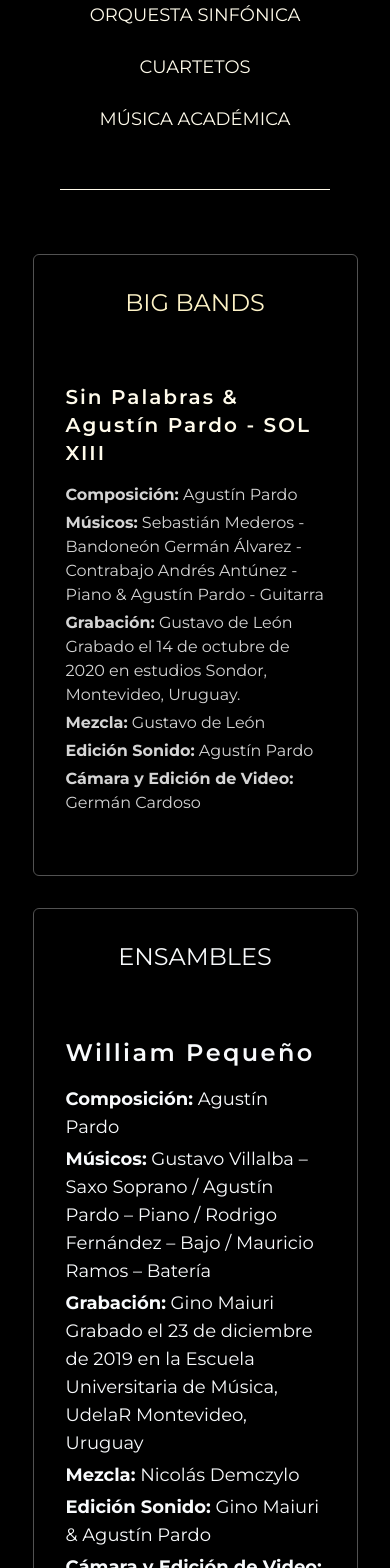
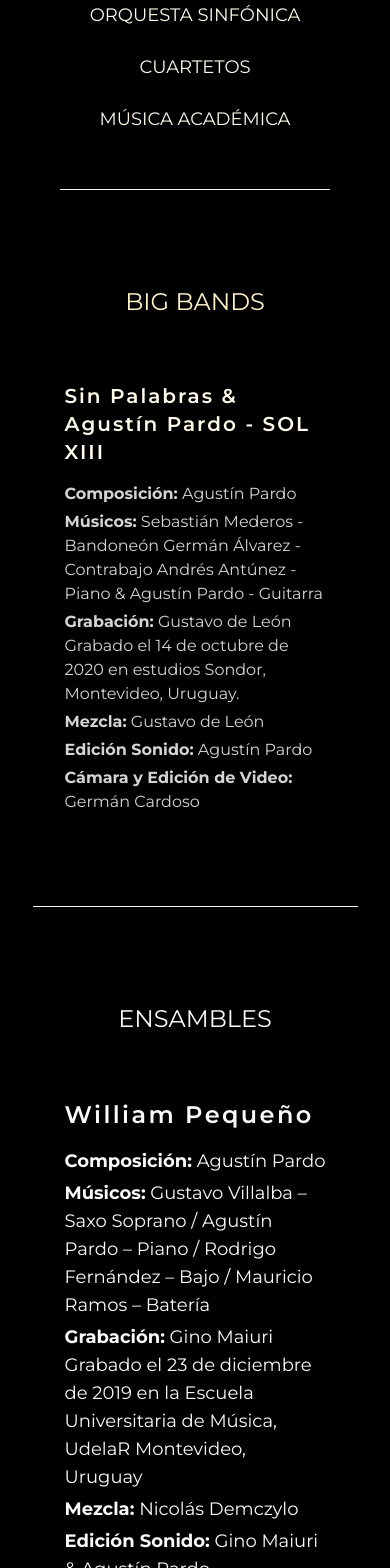
Before and after one commit to GC5355/web-agustin-pardo, a Next.js app: page /en/composicion in a window 390 px wide. Shown: the part 432-2000 px from the top of the page. Built offline with nearby package versions, Linux system fonts and the light colour scheme.

Commit message:
agregado separator composiciones

```diff
--- a/src/app/[locale]/composicion/page.tsx
+++ b/src/app/[locale]/composicion/page.tsx
@@ -148,7 +148,7 @@ export default function Composicion() {
       {/* Big Band*/}
       <Element
         name="BigBand"
-        className="border-solid border border-neutral-600 rounded-md p-2 mb-8 "
+        className="border-solid md:border border-neutral-600 rounded-md p-2 mb-8 "
       >
         <h2 className="text-amber-100 text-center justify-center text-2xl mb-10 mt-6">
           BIG BANDS
@@ -205,10 +205,13 @@ export default function Composicion() {
         </div>
       </Element>
 
+
+      <Separator className="md:hidden  mb-16 bg-amber-50 " />
+
       {/* Ensambles*/}
       <Element
         name="Ensambles"
-        className="border-solid border border-neutral-600 rounded-md p-2 mb-8 "
+        className="border-solid md:border border-neutral-600 rounded-md p-2 mb-8 "
       >
         <h2 className="text-center justify-center  text-2xl mb-10 mt-6">
           ENSAMBLES
@@ -263,10 +266,12 @@ export default function Composicion() {
         </div>
       </Element>
 
+      <Separator className="md:hidden  mb-16 bg-amber-50 " />
+
       {/* CUARTETOS */}
       <Element
         name="Cuartetos"
-        className="border-solid border border-neutral-600 rounded-md p-2 mb-8 "
+        className="border-solid md:border border-neutral-600 rounded-md p-2 mb-8 "
       >
         <h2 className="text-center justify-center font-montserrat font-normal text-3xl mb-10 mt-6">
           CUARTETOS
```
